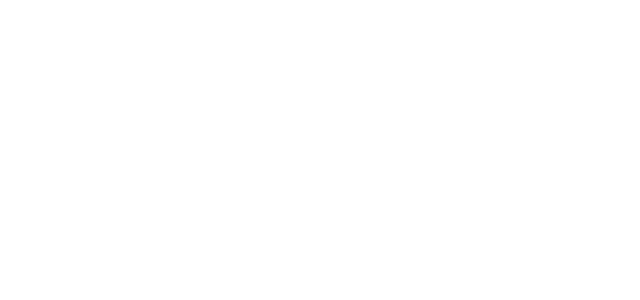
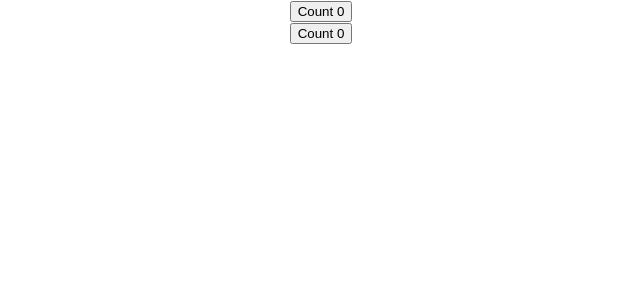
Before and after one commit to kapil551/React_Hooks, a React (Create React App) app in the folder react-hooks/: page / in a window 1280 px wide. Shown: the top 300 px of the page, without its empty margins (319-959 px from the left). Built offline with nearby package versions, Linux system fonts and the light colour scheme.

Commit message:
1 - useState hook

```diff
--- a/react-hooks/src/App.js
+++ b/react-hooks/src/App.js
@@ -1,9 +1,15 @@
-import logo from './logo.svg';
 import './App.css';
+
+import ClassUseState from './components/classComponents/ClassUseState';
+import UseStateHook from './components/functionalComponents/UseStateHook';
 
 function App() {
   return (
     <div className="App">
+
+      {/* 1 - useState hook */}
+      <ClassUseState />
+      <UseStateHook />
 
     </div>
   );
--- /dev/null
+++ b/react-hooks/src/components/classComponents/ClassUseState.js
@@ -0,0 +1,29 @@
+import React, { Component } from 'react';
+
+class ClassUseState extends Component {
+
+    constructor(props) {
+      super(props)
+
+      this.state = {
+          count: 0
+
+
+      }
+    }
+
+    // a method that is capable of incrementing the state value
+    incrementCount = () => {
+        this.setState({
+            count: this.state.count + 1
+        })
+    }
+
+  render() {
+    return <div>
+        <button onClick={this.incrementCount}> Count {this.state.count}</button>
+    </div>;
+  }
+}
+
+export default ClassUseState;
--- /dev/null
+++ b/react-hooks/src/components/functionalComponents/UseStateHook.js
@@ -0,0 +1,26 @@
+import React, { useState } from 'react';
+
+function UseStateHook() {
+
+  // useState() hook
+  /*
+    The very first time the component renders a state variable is created and initialized with the default value of 0.
+
+    The default value is never used on re-renders.
+
+    When we click on the button the setCount method is called which will add one to the current count value, and the setCount method will cause the component to re-render.
+  */
+  const [count, setCount] = useState(0);
+
+  const incrementCount = () => {
+    setCount(count + 1);
+  }
+
+  return (
+    <div>
+      <button onClick={incrementCount}> Count {count}</button>
+    </div>
+  );
+}
+
+export default UseStateHook;
```
Also changed, not shown: 1 other file (tests, documents, lock files or other folders).
